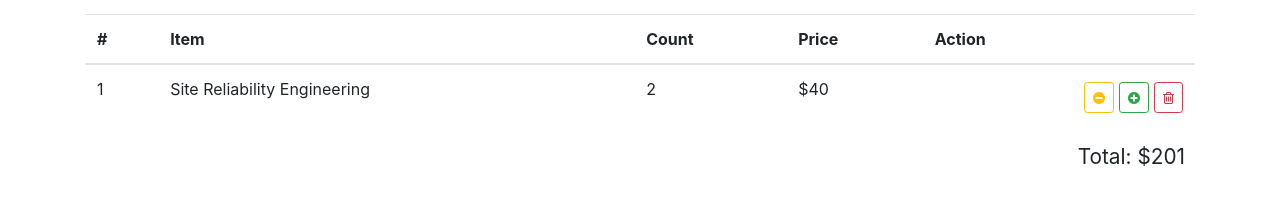
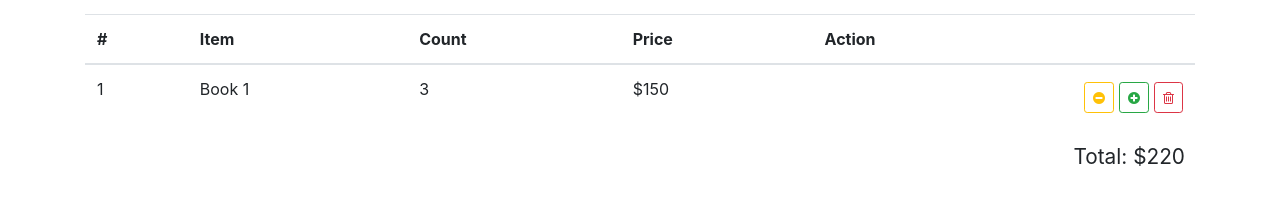
Before and after one commit to Kaiyrgali/14LevelReact_reStore, a React (Create React App) app: page / in a window 1280 px wide. Shown: the part 138-342 px from the top of the page. Built offline with nearby package versions, Linux system fonts and the light colour scheme.

Commit message:
before adding elements in Array

```diff
--- a/src/components/shopping-cart-table/shopping-cart-table.js
+++ b/src/components/shopping-cart-table/shopping-cart-table.js
@@ -1,7 +1,37 @@
 import React from 'react';
+import { connect } from 'react-redux';
 import './shopping-cart-table.css';
 
-const ShoppingCartTable = () => {
+const ShoppingCartTable = ({ items, total, onIncrease, onDecrease, onDelete }) => {
+  const renderRow = (item, idx) => {
+    const { id, name, count, total } = item;
+    return (
+      <tr key={id}>
+        <td>{idx + 1}</td>
+        <td>{name}</td>
+        <td>{count}</td>
+        <td>${total}</td>
+        <td>
+          <button
+            onClick={() => onDelete(id)}
+            className="btn btn-outline-danger btn-sm float-right">
+            <i className="fa fa-trash-o" />
+          </button>
+          <button
+            onClick={() => onIncrease(id)}
+            className="btn btn-outline-success btn-sm float-right">
+            <i className="fa fa-plus-circle" />
+          </button>
+          <button
+            onClick={() => onDecrease(id)}
+            className="btn btn-outline-warning btn-sm float-right">
+            <i className="fa fa-minus-circle" />
+          </button>
+        </td>
+      </tr>
+    );
+  };
+
   return (
     <div className="shopping-cart-table">
       <h2>Your Order</h2>
@@ -17,31 +47,38 @@
         </thead>
 
         <tbody>
-          <tr>
-            <td>1</td>
-            <td>Site Reliability Engineering</td>
-            <td>2</td>
-            <td>$40</td>
-            <td>
-              <button className="btn btn-outline-danger btn-sm float-right">
-                <i className="fa fa-trash-o" />
-              </button>
-              <button className="btn btn-outline-success btn-sm float-right">
-                <i className="fa fa-plus-circle" />
-              </button>
-              <button className="btn btn-outline-warning btn-sm float-right">
-                <i className="fa fa-minus-circle" />
-              </button>
-            </td>
-          </tr>
+        { items.map(renderRow) }
         </tbody>
       </table>
 
       <div className="total">
-        Total: $201
+        Total: ${total}
       </div>
     </div>
   );
 };
 
-export default ShoppingCartTable;
+const mapStateToProps = ({ cartItems, orderTotal }) => {
+  return {
+    items: cartItems,
+    total: orderTotal
+  };
+};
+
+const mapDispatchToProps = () => {
+  return {
+    onIncrease: (id) => {
+      console.log(`Increase ${id}`);
+    },
+
+    onDecrease: (id) => {
+      console.log(`Decrease ${id}`);
+    },
+
+    onDelete: (id) => {
+      console.log(`Delete ${id}`);
+    }
+  }
+};
+
+export default connect(mapStateToProps, mapDispatchToProps)(ShoppingCartTable);
--- a/src/reducers/index.js
+++ b/src/reducers/index.js
@@ -2,7 +2,14 @@
   books: [],
   loading: true,
   error: null,
-  cartItems: [],
+  cartItems: [
+    {
+      id: 1,
+      name: 'Book 1',
+      count: 3,
+      total: 150
+    }
+  ],
   orderTotal: 220
 };
 
@@ -11,21 +18,24 @@
   switch (action.type) {
     case 'FETCH_BOOKS_REQUEST':
       return {
+        ...state,
         books: [],
         loading: true,
         error: null,
-      }
+      };
     case 'FETCH_BOOKS_SUCCESS':
       return {
+        ...state,
         books: action.payload,
         loading: false,
-        error: null
+        error: null,
       };
     case 'FETCH_BOOKS_FAILURE':
       return {
+        ...state,
         books: [],
         loading: false,
-        error: action.payload
+        error: action.payload,
       };
     default:
       return state;
```
